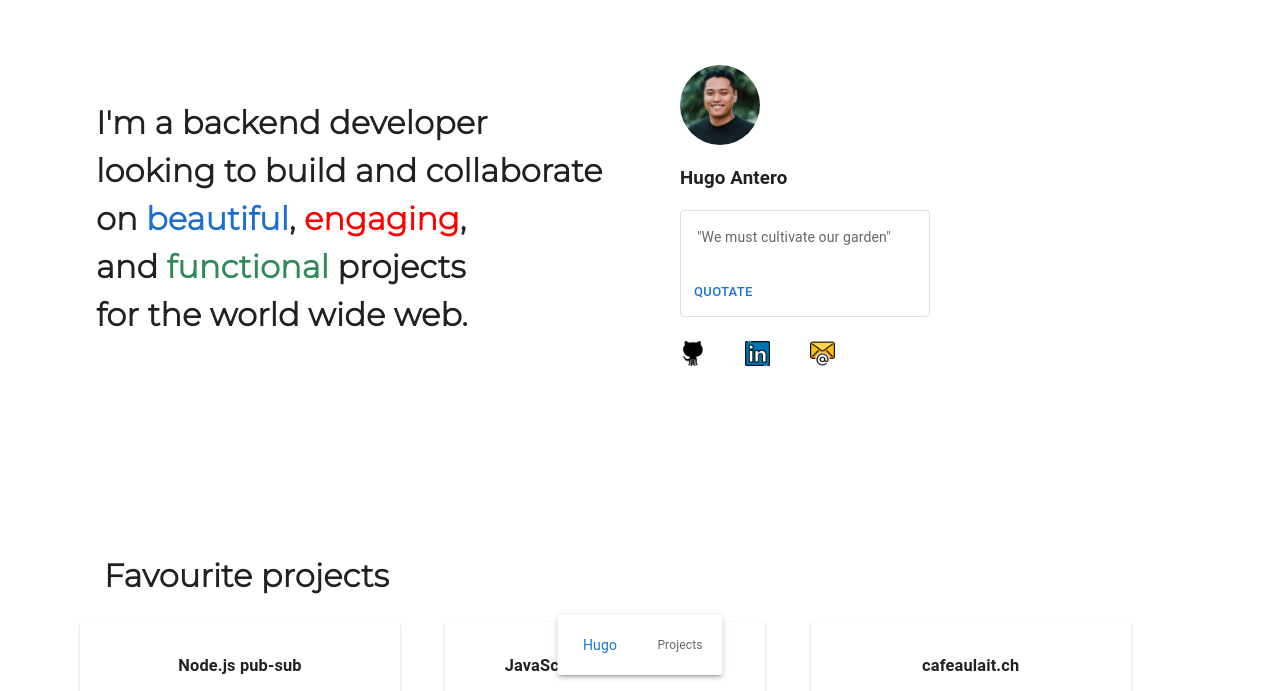
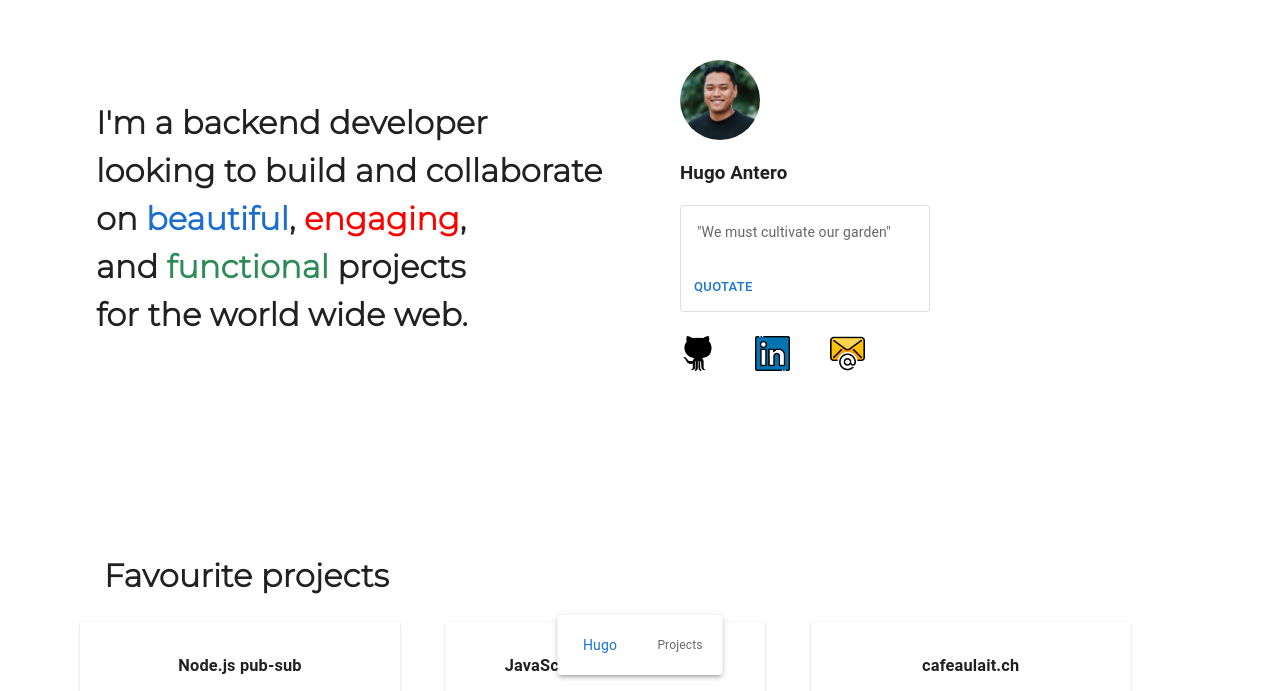
Before and after one commit to vntero/vntero-dot-com, a React (Create React App) app: page / in a window 1280 px wide. Shown: the part 109-800 px from the top of the page. Built offline with nearby package versions, Linux system fonts and the light colour scheme.

Commit message:
increases size of socials

```diff
--- a/src/components/About.jsx
+++ b/src/components/About.jsx
@@ -62,14 +62,15 @@ function About() {
                         <Box sx={{ minWidth: 250 }}>
                           <Card variant="outlined">{card}</Card>
                         </Box><br></br>
-                        <a className='margin' href="https://github.com/vntero" target="_blank" rel="noreferrer"><img alt="github" src="github.png" height={25} width={25}/></a>
-                        <a className='margin' href="https://www.linkedin.com/in/vntero/" target="_blank" rel="noreferrer"><img alt="linkedin" src="linkedin.png" height={25} width={25}/></a>
-                        <a className='margin' href="mailto:hi@vntero.com"><img alt="email" src="email.png" height={25} width={25}/></a>
+                        <a className='margin' href="https://github.com/vntero" target="_blank" rel="noreferrer"><img alt="github" src="github.png" height={35} width={35}/></a>
+                        <a className='margin' href="https://www.linkedin.com/in/vntero/" target="_blank" rel="noreferrer"><img alt="linkedin" src="linkedin.png" height={35} width={35}/></a>
+                        <a className='margin' href="mailto:hi@vntero.com"><img alt="email" src="email.png" height={35} width={35}/></a>
                       </Balancer>
                     </Typography>
                   </Box>
                 </Stack>
               </Grid>
+
             </Grid>
           </Stack>
 
```
